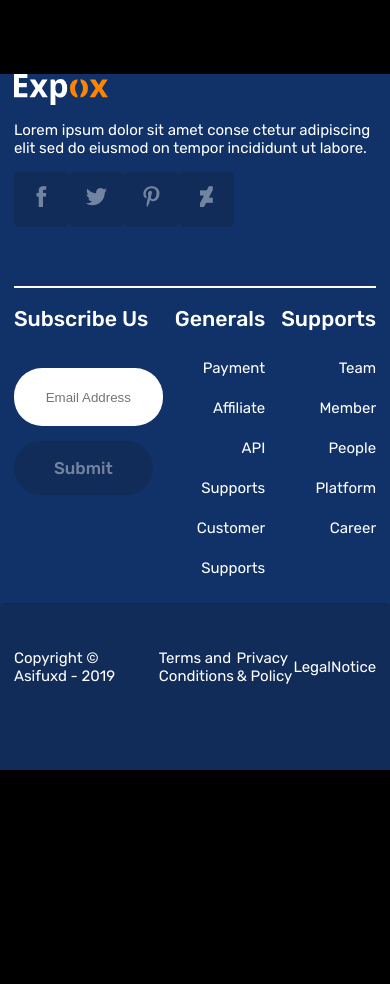
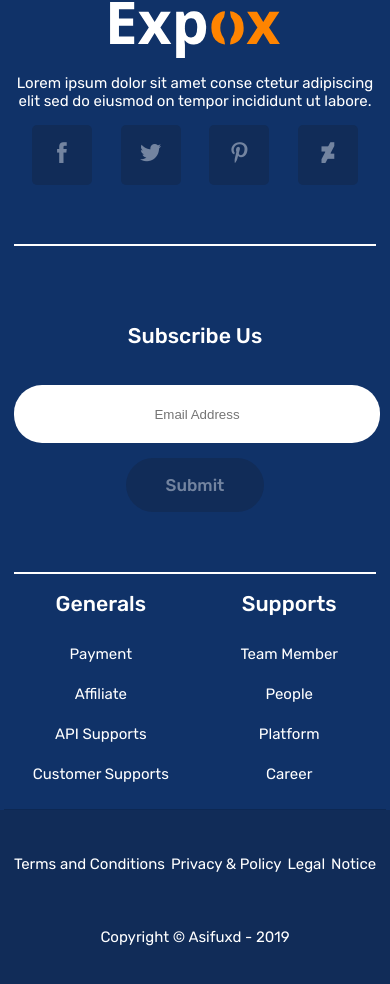
Before and after one commit to g3raphacs/Responsive-Exercice-2, a plain HTML site: page index.html in a window 390 px wide. Before the commit the page ends 844 px from the top, so only its background shows below. Drawn offline with Linux system fonts and the light colour scheme.

Commit message:
Responsive FLEX OK

```diff
--- a/style.css
+++ b/style.css
@@ -194,19 +194,44 @@ form label{display: none;}
 
 /* M _________________________________________________________________________________*/
 @media (max-width: 991.98px) {
-
 .container{  margin: 0px 3vw;   }
+.footer>section:nth-child(2),.footer>section:nth-child(3){flex:0 23%;}
+.footer>section:nth-child(4){flex:0 44%;}
+.socialBox{
+    width: 40%;
+}
+#lastfooter>div{flex:       0 70%;}
+#logo{width: 113px; height: 39px; background-position: center;}
 }
 
 /* S _________________________________________________________________________________*/
 @media (max-width: 767.98px) {
-
 .container{  margin: 0px 2vw;   }
-
+.footer>div{text-align: center; display: flex; flex-direction: column; align-items: center;}
+.footer>section:nth-child(2),.footer>section:nth-child(3){flex:0 48%; text-align: center;}
+.footer>section:nth-child(4){flex:0 100%;text-align: center; display: flex; flex-direction: column; align-items: center;padding: 7vh 0px;border-bottom: 2px solid white}
+.socialBox{
+    width: 65%;
+}
+.btn_social{
+    width:              60px;
+    height:             60px;
+    align-items:        center;
+    justify-content:    center;
+    border-radius:      5px;
+    color:              var(--Col_SecondaryLight);
+    font-size: 1.3rem;
+}
+form{width:100%}
+#logo{width: 170px; height: 59px; background-position: center;}
+#lastfooter>div{flex:0 100%; order: -1; padding-bottom:25px;}
+#lastfooter>p{flex:0 100%; text-align: center;}
 }
 
 /* XS _________________________________________________________________________________*/
 @media (max-width: 575.98px) {
-
 .container{  margin: 0px 1vw;   }
+.socialBox{
+    width: 90%;
 }
+}
```
